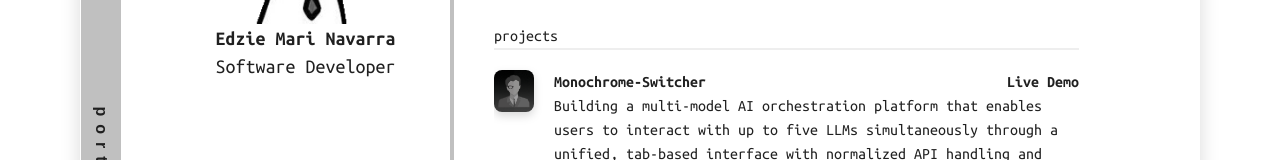
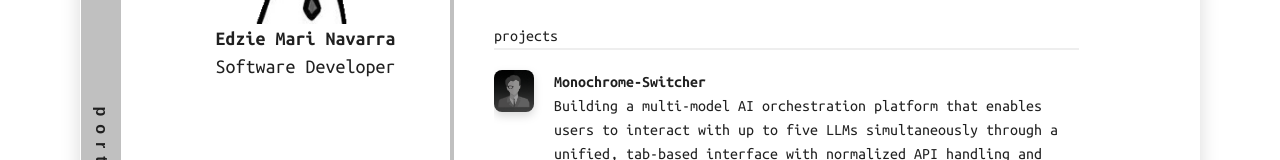
Before and after one commit to Luc1l1us/portfolio, a Next.js app: page / in a window 1280 px wide. Shown: the part 257-417 px from the top of the page. Built offline with nearby package versions, Linux system fonts and the light colour scheme; a web font is replaced by a local one.

Commit message:
removed live demo as live demo is available thru github

```diff
--- a/app/page.tsx
+++ b/app/page.tsx
@@ -128,7 +128,7 @@ export default function Home() {
                   href="https://github.com/Luc1l1us/monochrome-switcher"
                   className="hover:text-gray-400"
                 >
-                  <div className="bold-title">Live Demo</div>
+                  {/*<div className="bold-title">Live Demo</div>*/}
                 </a>
               </div>
               <p className="description">
```
